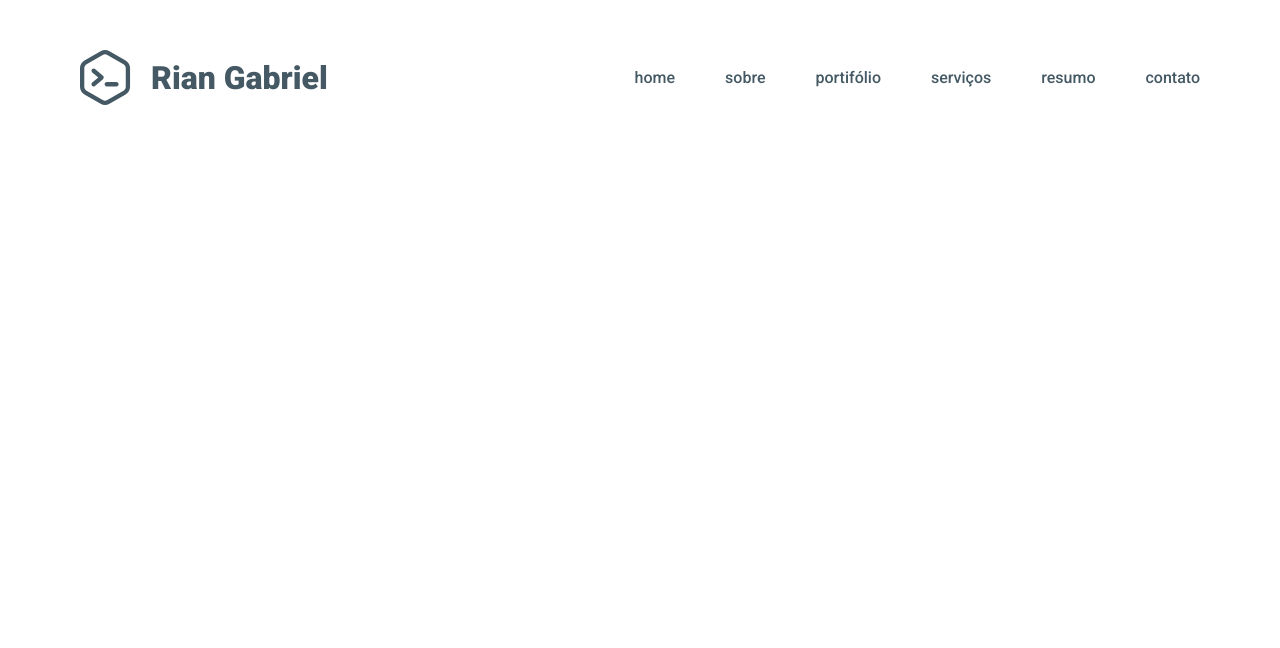
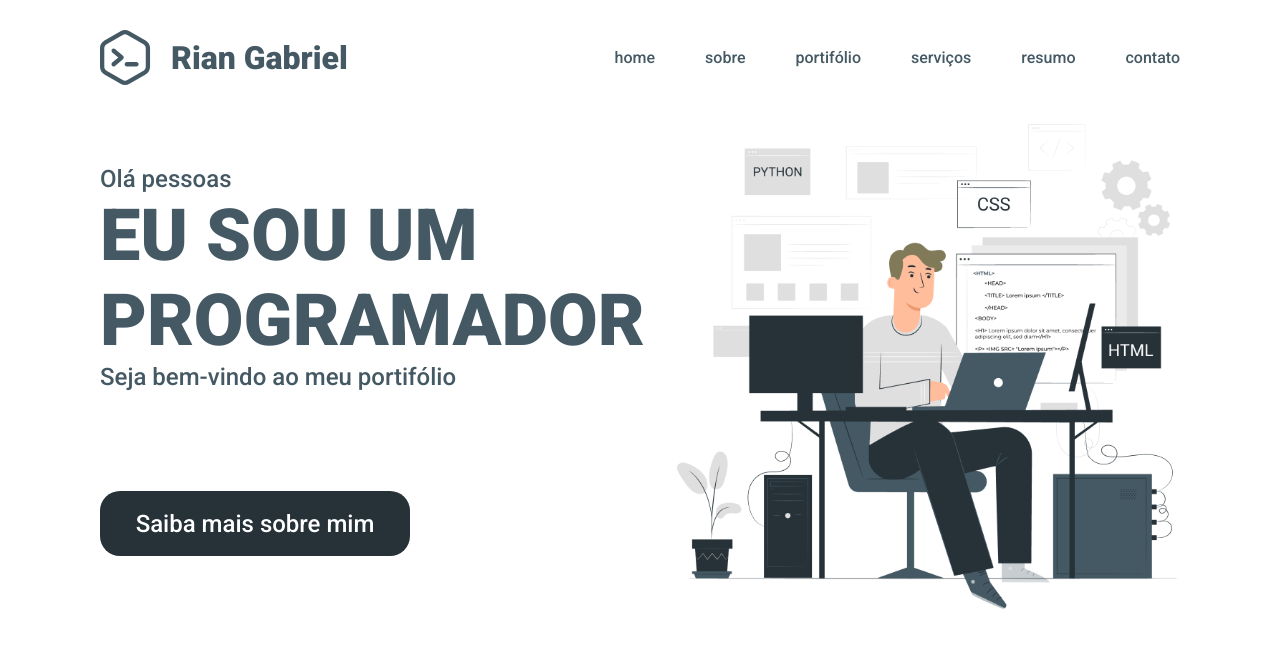
Before and after one commit to RianAndrade/Portfolio-, a plain HTML site: page index.html in a window 1280 px wide. Drawn offline with Linux system fonts and the light colour scheme.

Commit message:
Header e Main completamente extelizados

```diff
--- a/index.html
+++ b/index.html
@@ -43,14 +43,15 @@
 
     </header>
 
-   <!--- <main>
+    <div class="interface">
+
+        <main>
             <section class="home">
                 <p>Olá pessoas</p>
                 <h1>EU SOU UM PROGRAMADOR</h1>
                 <p>Seja bem-vindo ao meu portifólio</p>
                 <button>Saiba mais sobre mim</button>
                 <div class="icones">
-
                 </div>
             </section>
             <section>
@@ -58,6 +59,7 @@
             </section>
         </main>
 
+    </div>  <!-- Interface  -->
 
 </body>
 </html>
--- a/style.css
+++ b/style.css
@@ -17,7 +17,7 @@
     display: flex;
     align-items: center;
     justify-content: space-between;
-    margin: 50px 80px;
+    margin: 30px 100px;
 }
 
 .Logo {
@@ -42,14 +42,15 @@
 /* Main */
 
 main{
-    background-color: aqua;
-    width: 100vw;
     display: flex;
-    align-items: flex-start;
     font-size: 24px;
     font-style: normal;
     font-weight: 500;
 
+}
+
+.home {
+    padding-top: 50px;
 }
 
 main h1 {
@@ -65,14 +66,13 @@ main button {
     color: #fff;
     background-color: #263138;
     border-radius: 20px;
-    margin:100px  0px;
+    margin-top:100px;
     border: none;
     cursor: pointer;
 }
 
 
 main img{
-    top: -100;
     width: 505px;
     height: 497px;
 }
```
Lines whose indentation alone changed are shown as unchanged.
